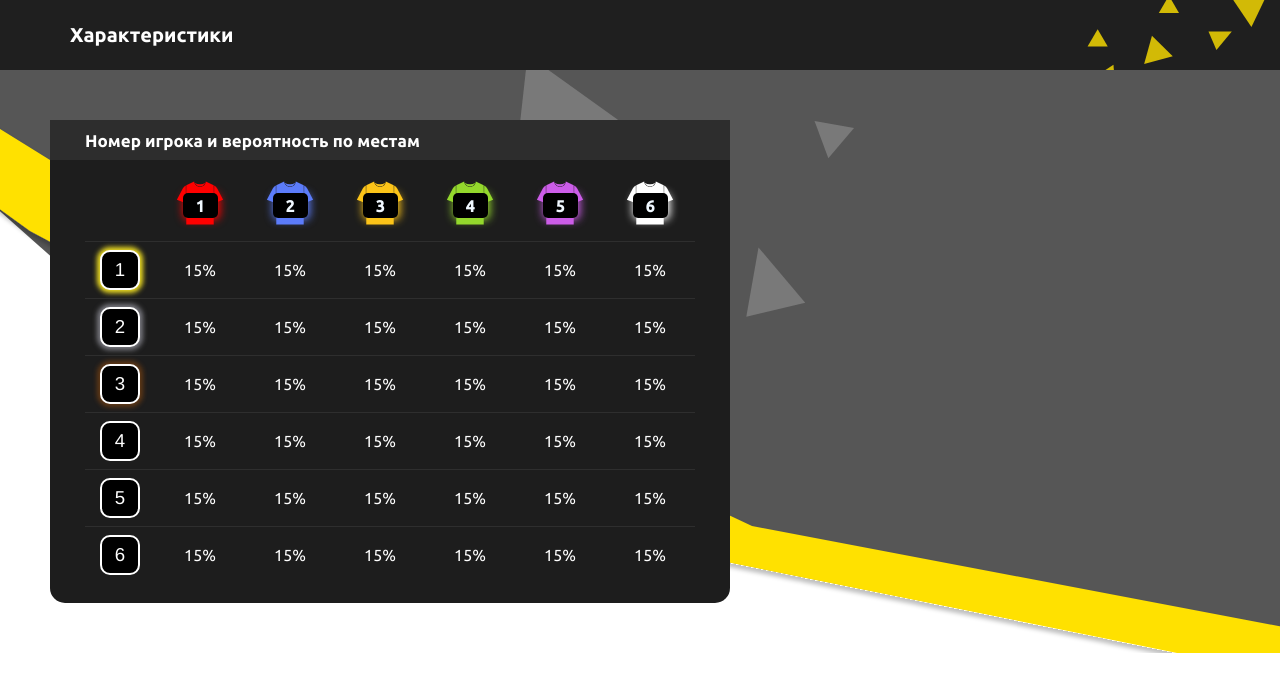
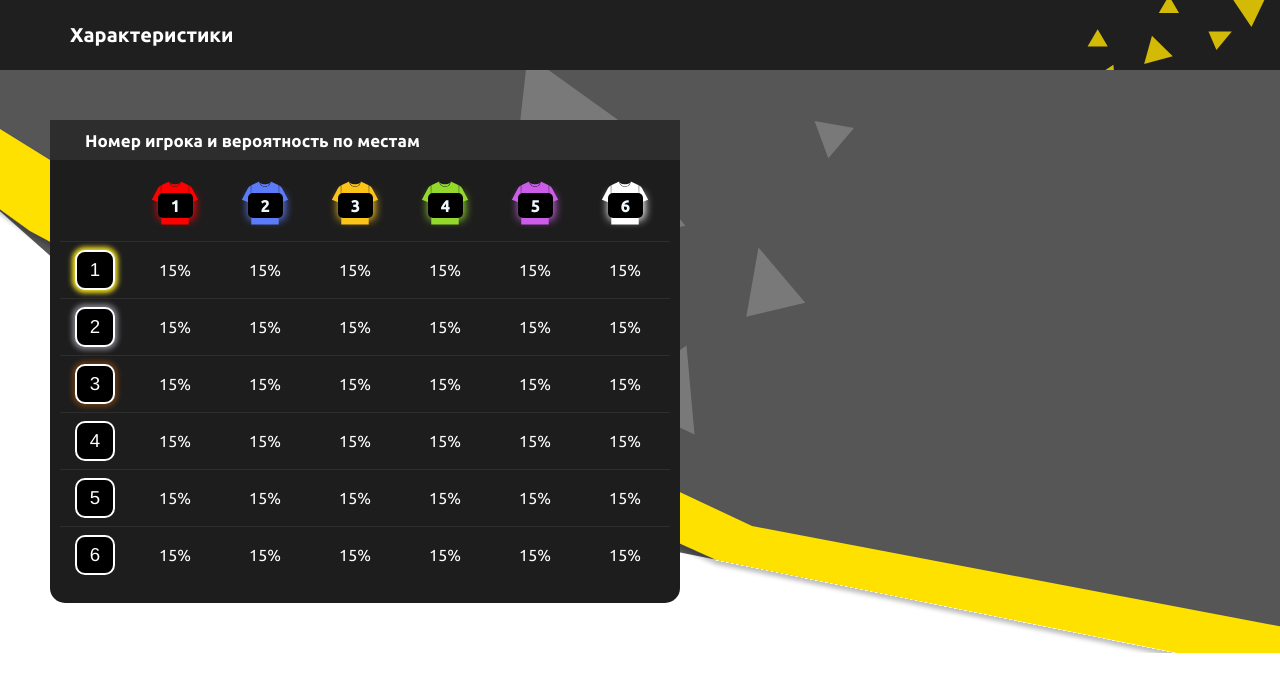
Before and after one commit to ClouRise/FANTASTICHACK2025, a Vue app in the folder frontend/front/: page / in a window 1280 px wide. Shown: the top 692 px of the page. Built offline with nearby package versions, Linux system fonts and the light colour scheme.

Commit message:
updpaddingcard

```diff
--- a/frontend/front/src/components/maincard.vue
+++ b/frontend/front/src/components/maincard.vue
@@ -44,7 +44,7 @@
             display: flex;
             align-items: center;
             justify-content: center;
-            padding: 35px;
+            padding: 10px;
             padding-top: 5px;
             padding-bottom: 20px;
             box-sizing: border-box;
```
